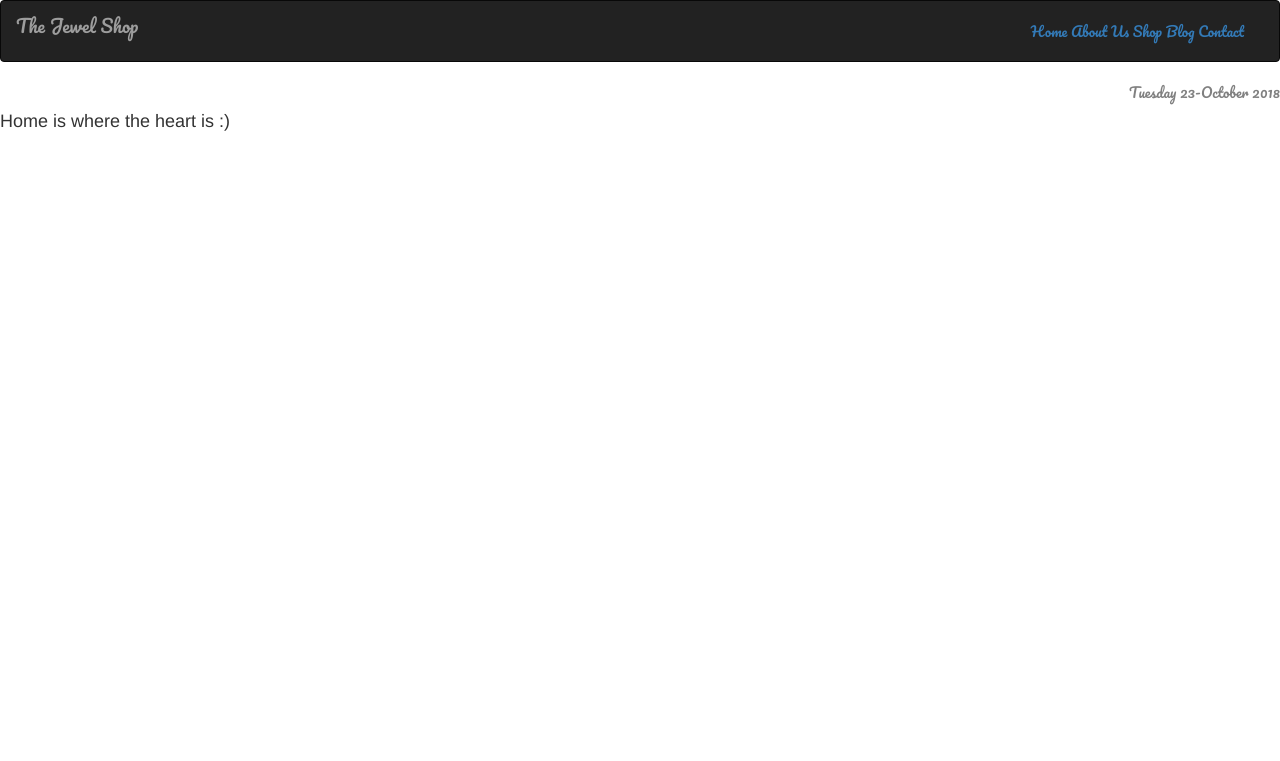
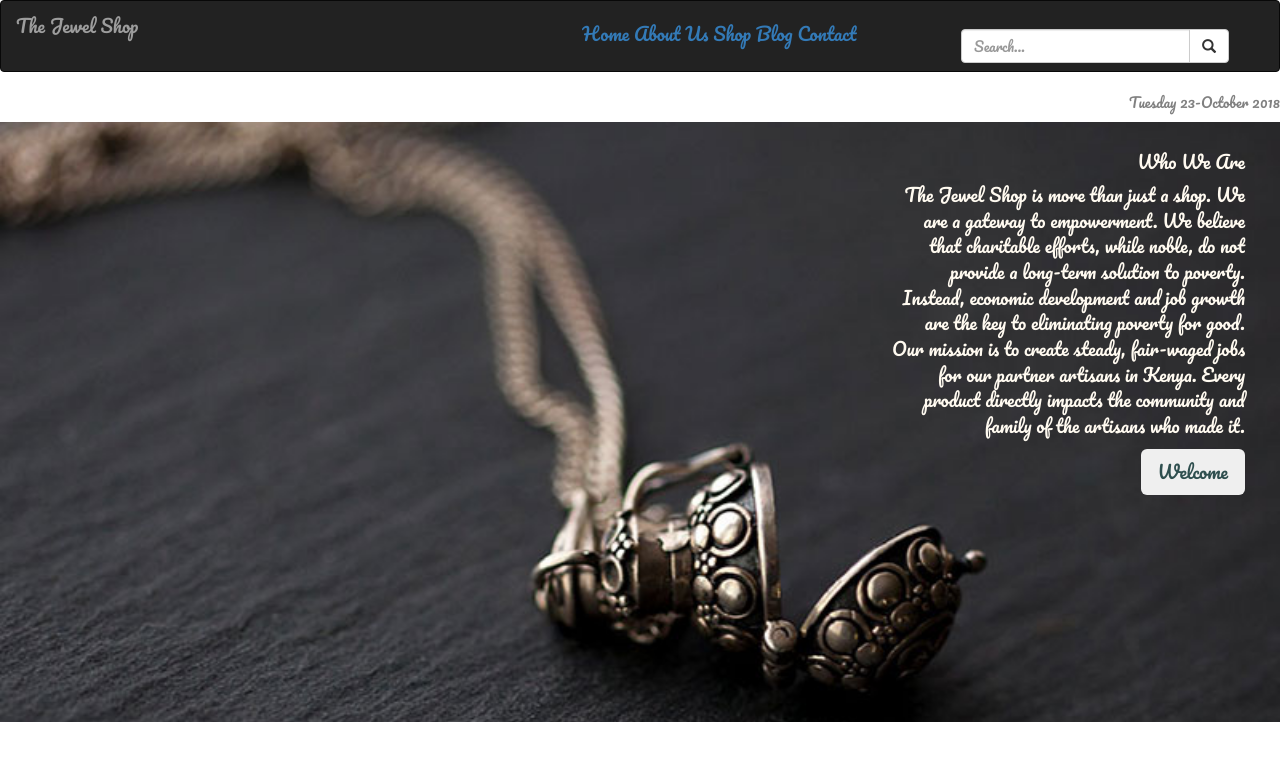
Before and after one commit to Nancy-Muthinzi/capstone-project, a Django app: page / in a window 1280 px wide. Shown: the top 761 px of the page. Run offline with Django 3.2, Linux system fonts and the light colour scheme; some libraries are stand-ins or nearby versions.

Commit message:
add search bar, function & url

```diff
--- a/shop/static/css/base.css
+++ b/shop/static/css/base.css
@@ -1,3 +1,12 @@
 * {
-    font-family: 'Pacifico', cursive;
+  font-family: "Pacifico", cursive;
 }
+
+#home {
+  background: url("/static/images/bg.jpg") no-repeat center center fixed;
+  -webkit-background-size: cover;
+  -moz-background-size: cover;
+  -o-background-size: cover;
+  background-size: cover;
+  height: 600px;
+}
--- a/shop/templates/home.html
+++ b/shop/templates/home.html
@@ -3,6 +3,29 @@
 {% block content %}
 {{block.super}}
 
-<h4>Home is where the heart is :)</h4>
+<div class="container-fluid" id="home" class="home">
+    <div class="row">
+        <div class="col-md-4"></div>
+        <div class="col-md-4"></div>
 
+        <div class="col-md-4">
+
+            <div style="color:floralwhite; text-align:right; font-size:18px; padding:20px;">
+
+                <h4>Who We Are</h4>
+
+                <p>The Jewel Shop is more than just a shop. We are a gateway to empowerment. We believe that charitable
+                    efforts, while noble, do not provide a long-term solution to poverty. Instead, economic development
+                    and
+                    job growth are the key to eliminating poverty for good. Our mission is to create steady, fair-waged
+                    jobs
+                    for our partner artisans in Kenya. Every product directly impacts the community and family of the
+                    artisans who made
+                    it.</p>
+                    <button type="button" class="btn btn-secondary btn-lg" style="color:darkslategrey">Welcome</button>
+
+            </div>
+        </div>
+    </div>
+</div>
 {% endblock %}
--- a/shop/templates/navbar.html
+++ b/shop/templates/navbar.html
@@ -6,18 +6,33 @@
   <meta name="viewport" content="width=device-width, initial-scale=1">
 </head>
 <body>
-<nav class="navbar navbar-inverse">
+<nav class="navbar navbar-inverse" style="color:floralwhite;">
   <div class="container-fluid">
     <div class="navbar-header">
       <a class="navbar-brand" href="{% url 'home' %}">The Jewel Shop</a>
     </div>
 
-    <div style="padding:20px; text-align:right;">
+    <div style="padding:20px; text-align:right; font-size:18px;">
         <a href="">Home</a>
         <a href="">About Us</a>
         <a href="">Shop</a>
         <a href="">Blog</a>
         <a href="">Contact</a>
+        <!-- Adding a search form  -->
+    <div class="col-sm-4 col-md-4 navbar-right">
+
+        <form class="navbar-form" role="search" action="{% url 'search_results' %}">
+
+          <div class="input-group">
+            <input type="text" class="form-control" placeholder="Search..." name="...">
+            <div class="input-group-btn">
+              <button class="btn btn-default" type="submit"><i class="glyphicon glyphicon-search"></i></button>
+            </div>
+          </div>
+
+        </form>
+      </div>
+      <!-- search form end -->
     </div>
 
     <div>
--- a/shop/urls.py
+++ b/shop/urls.py
@@ -3,5 +3,6 @@ from . import views
 
 urlpatterns=[
     url('^$',views.home,name = 'home'),
-    url('^today/$',views.home,name='siteToday')
+    url('^today/$',views.home,name='siteToday'),
+    url(r'^search/', views.search_results, name='search_results')
 ]
--- a/shop/views.py
+++ b/shop/views.py
@@ -1,7 +1,28 @@
 from django.shortcuts import render, redirect
 from django.http import HttpResponse
 import datetime as dt
+from .models import Image
+
 
 def home(request):
     date = dt.date.today()
-    return render(request, 'home.html', {'date':date})
+    images = Image.objects.all()
+
+    return render(request, 'home.html', {'date':date, 'images':images})
+
+def shop(request):
+
+    return render(request, 'shop.html')
+
+def search_results(request):
+
+    if 'image' in request.GET and request.GET["image"]:
+        search_term = request.GET.get("image")
+        searched_images = Image.search_by_category(search_term)
+
+        message = f"{search_term}"
+        return render(request, 'search.html', {"message":message, "images": searched_images})
+
+    else:
+        message = "You haven't made any searches"
+        return render(request, 'search.html', {"message":message})
```
Also changed, not shown: shop/templates/search.html (added, +27 -0 lines), shop/static/images/bg.jpg (added), shop/templates/shop.html (added).
